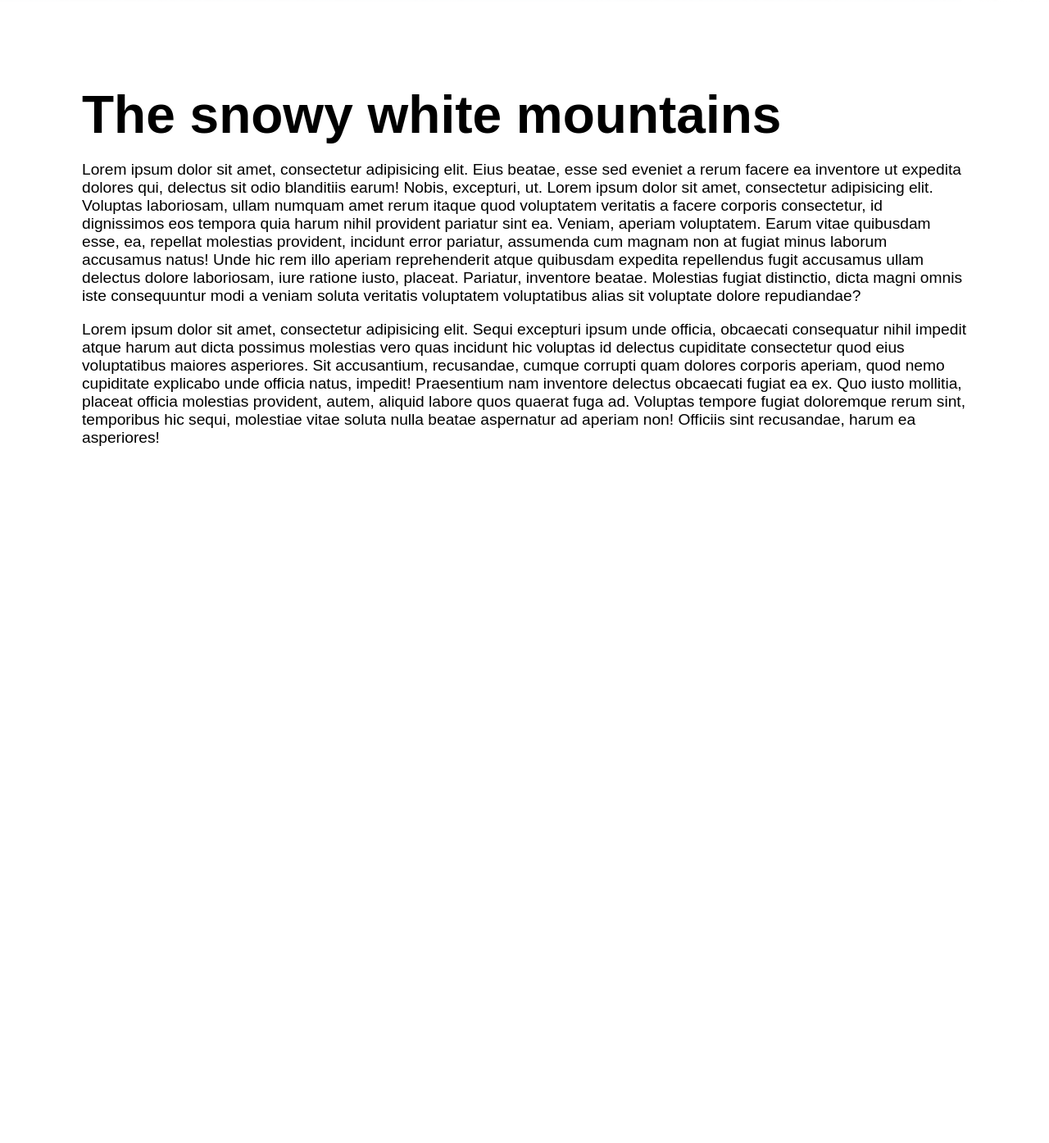
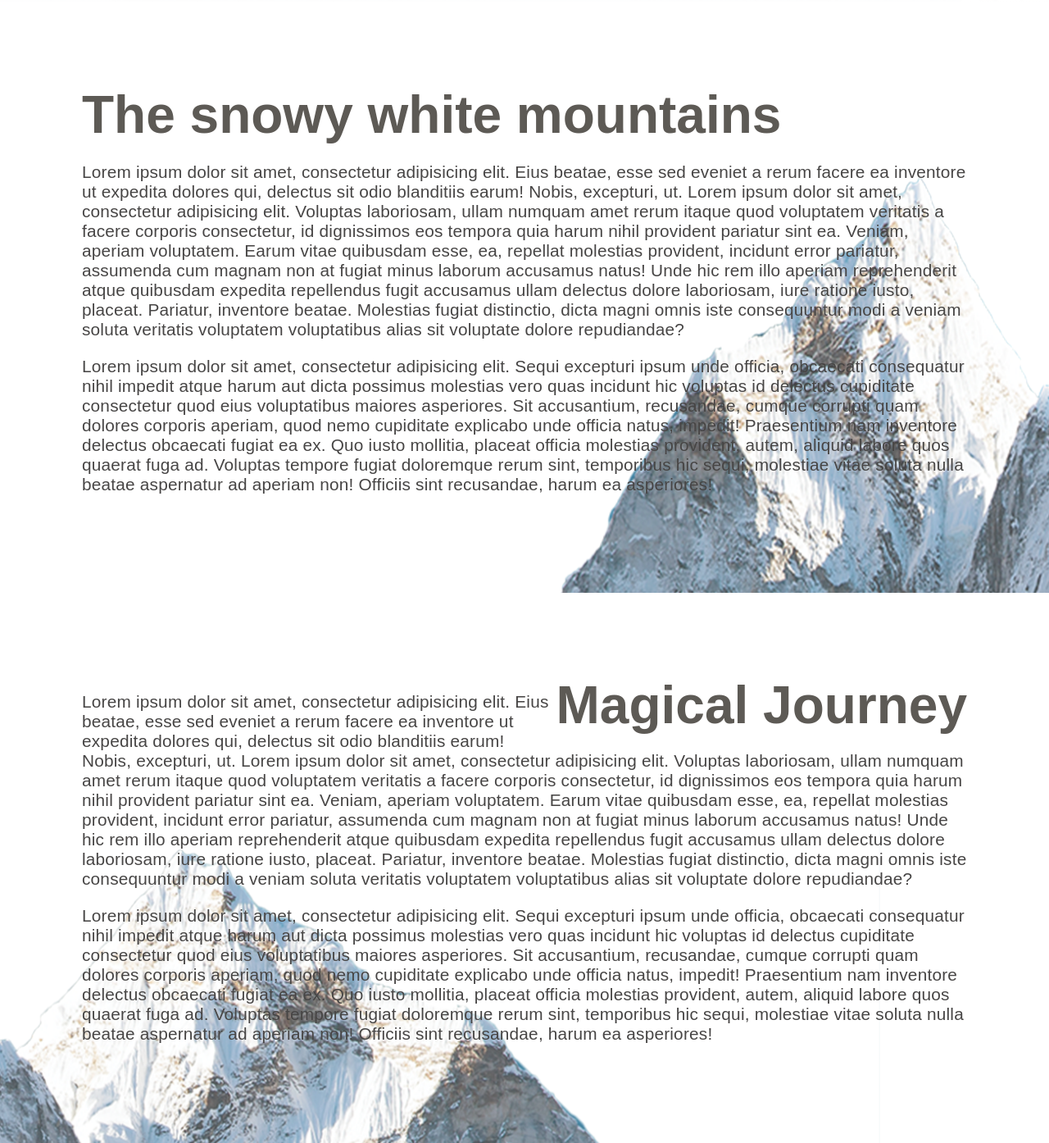
Before and after one commit to Klajdi44/SnowMountains, a plain HTML site: page index.html in a window 1280 px wide. Shown: the part 797-2191 px from the top of the page at 82% size. Before the commit the page ends 1462 px from the top, so only its background shows below. Drawn offline with Linux system fonts and the light colour scheme.

Commit message:
Demo finished

```diff
--- a/index.html
+++ b/index.html
@@ -4,8 +4,9 @@
 <head>
     <meta charset="utf-8">
     <meta name="viewport" content="width=device-width, initial-scale=1.0">
-    <title></title>
+    <title>The Snow Mountains</title>
     <link rel="stylesheet" href="style.css">
+    <link rel="shortcut icon" type="image/png" href="images/bg.jpg">
 </head>
 
 <body>
@@ -19,6 +20,14 @@
     <!--    CONTENT______-->
     <section class="content">
         <h1>The snowy white mountains</h1>
+
+        <p>Lorem ipsum dolor sit amet, consectetur adipisicing elit. Eius beatae, esse sed eveniet a rerum facere ea inventore ut expedita dolores qui, delectus sit odio blanditiis earum! Nobis, excepturi, ut. Lorem ipsum dolor sit amet, consectetur adipisicing elit. Voluptas laboriosam, ullam numquam amet rerum itaque quod voluptatem veritatis a facere corporis consectetur, id dignissimos eos tempora quia harum nihil provident pariatur sint ea. Veniam, aperiam voluptatem. Earum vitae quibusdam esse, ea, repellat molestias provident, incidunt error pariatur, assumenda cum magnam non at fugiat minus laborum accusamus natus! Unde hic rem illo aperiam reprehenderit atque quibusdam expedita repellendus fugit accusamus ullam delectus dolore laboriosam, iure ratione iusto, placeat. Pariatur, inventore beatae. Molestias fugiat distinctio, dicta magni omnis iste consequuntur modi a veniam soluta veritatis voluptatem voluptatibus alias sit voluptate dolore repudiandae?</p>
+
+        <p>Lorem ipsum dolor sit amet, consectetur adipisicing elit. Sequi excepturi ipsum unde officia, obcaecati consequatur nihil impedit atque harum aut dicta possimus molestias vero quas incidunt hic voluptas id delectus cupiditate consectetur quod eius voluptatibus maiores asperiores. Sit accusantium, recusandae, cumque corrupti quam dolores corporis aperiam, quod nemo cupiditate explicabo unde officia natus, impedit! Praesentium nam inventore delectus obcaecati fugiat ea ex. Quo iusto mollitia, placeat officia molestias provident, autem, aliquid labore quos quaerat fuga ad. Voluptas tempore fugiat doloremque rerum sint, temporibus hic sequi, molestiae vitae soluta nulla beatae aspernatur ad aperiam non! Officiis sint recusandae, harum ea asperiores!</p>
+
+    </section>
+    <section class="content content2">
+        <h1>Magical Journey</h1>
 
         <p>Lorem ipsum dolor sit amet, consectetur adipisicing elit. Eius beatae, esse sed eveniet a rerum facere ea inventore ut expedita dolores qui, delectus sit odio blanditiis earum! Nobis, excepturi, ut. Lorem ipsum dolor sit amet, consectetur adipisicing elit. Voluptas laboriosam, ullam numquam amet rerum itaque quod voluptatem veritatis a facere corporis consectetur, id dignissimos eos tempora quia harum nihil provident pariatur sint ea. Veniam, aperiam voluptatem. Earum vitae quibusdam esse, ea, repellat molestias provident, incidunt error pariatur, assumenda cum magnam non at fugiat minus laborum accusamus natus! Unde hic rem illo aperiam reprehenderit atque quibusdam expedita repellendus fugit accusamus ullam delectus dolore laboriosam, iure ratione iusto, placeat. Pariatur, inventore beatae. Molestias fugiat distinctio, dicta magni omnis iste consequuntur modi a veniam soluta veritatis voluptatem voluptatibus alias sit voluptate dolore repudiandae?</p>
 
@@ -56,8 +65,5 @@
             layer2.style.width = (100 + scroll / 5) + "%";
             text.style.top = -scroll / 20 + '%';
         });
-
     </script>
-</body>
-
-</html>
+</body></html>
--- a/style.css
+++ b/style.css
@@ -28,9 +28,8 @@ body {
     width: 100vw;
     left: 40%;
     position: absolute;
-    transform: translateX(-50%);
+    transform: translateX(-45%);
     z-index: 10;
-
 }
 
 .zoom #layer2 {
@@ -45,22 +44,42 @@ body {
     position: absolute;
     right: 0;
     width: 70vw;
-    transform: translateY(50%);
+    transform: translateY(46%);
 }
 
 .content {
     padding: 100px;
     box-sizing: border-box;
-    font-family: sans-serif;
+    font-family: fantasy;
+    background: url(images/mountain2.png);
+    background-repeat: no-repeat;
+    opacity: 75%;
+
+}
+
+.content2 {
+    background: url(images/mountain1.png);
+    background-repeat: no-repeat;
+
 }
 
 .content h1 {
     margin: 0;
     padding: 0;
     font-size: 4em;
+    color: #28231D;
 }
 
 .content p {
-    font-size: 1.2em;
+    font-size: 1.3em;
+    letter-spacing: .2px;
+
+    color: #0a0807;
+
 
 }
+
+.content2 h1 {
+    float: right;
+
+}
```
